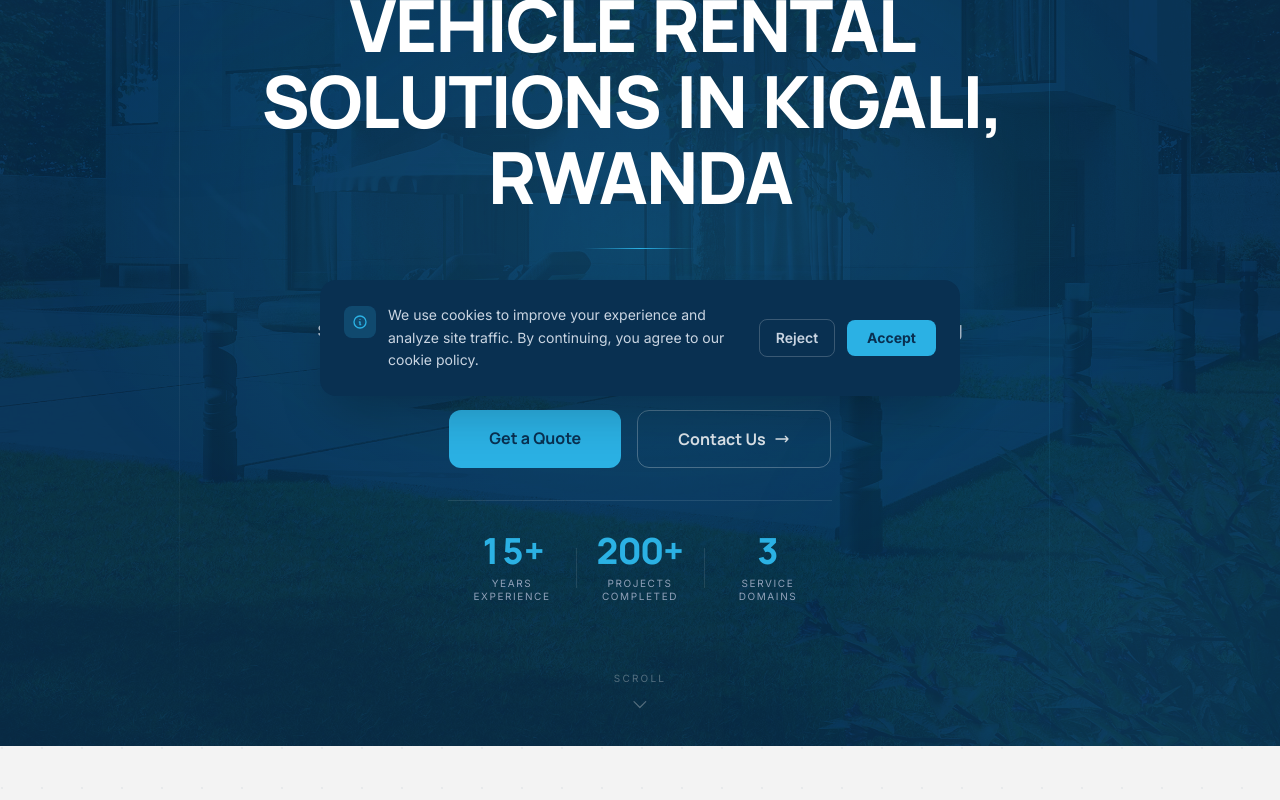
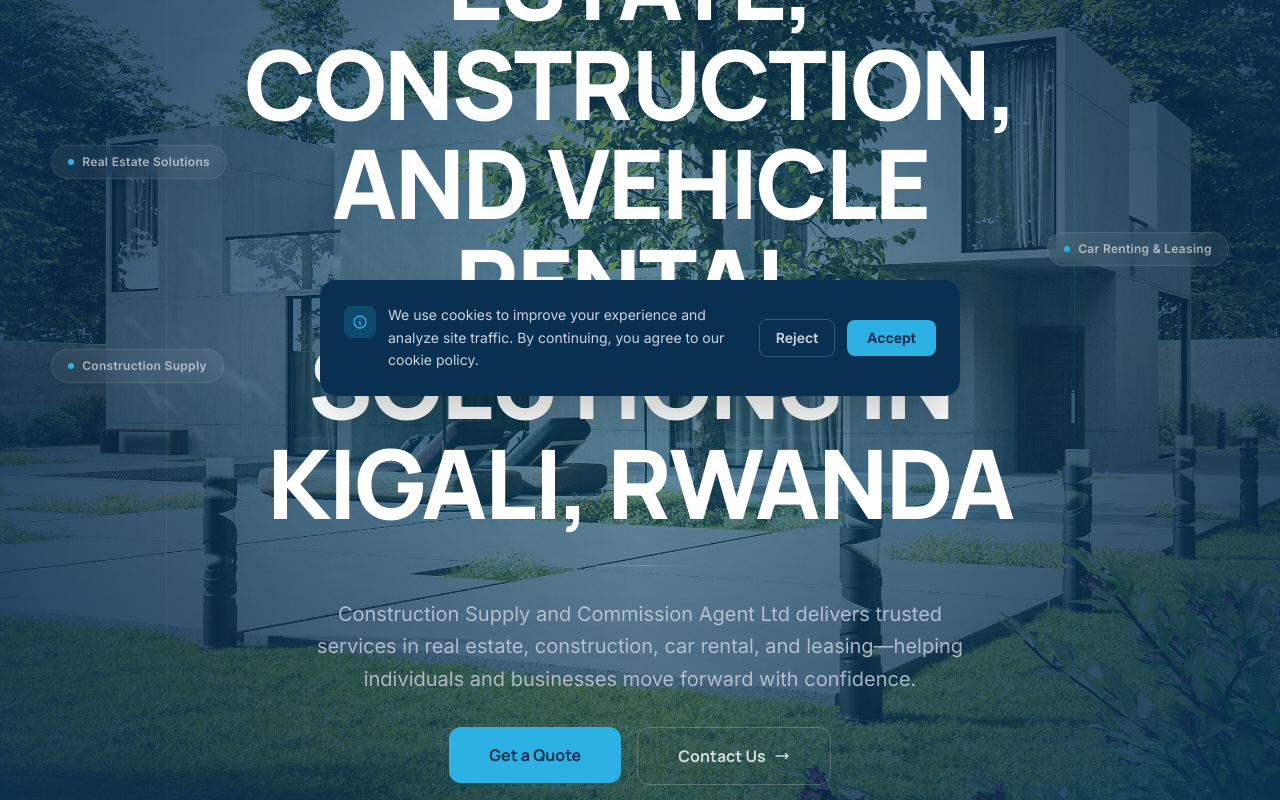
Before and after one commit to kabandapatrick2580/construction-agent, a Next.js app in the folder csca-website/: page /en in a window 1280 px wide. Shown: the part 380-1180 px from the top of the page. Built offline with nearby package versions, Linux system fonts and the light colour scheme.

Commit message:
bg opacity increased

```diff
--- a/csca-website/components/HeroSection.tsx
+++ b/csca-website/components/HeroSection.tsx
@@ -9,7 +9,7 @@ import Image from "next/image";
 function CountUp({
   end,
   suffix = "",
-  startDelay = 1400,
+  startDelay = 1500,
 }: {
   end: number;
   suffix?: string;
@@ -45,6 +45,7 @@ function CountUp({
 export default function HeroSection() {
   const t = useTranslations("hero");
   const tUi = useTranslations("ui");
+  const tSvc = useTranslations("services");
 
   const words = t("headline").split(" ");
 
@@ -54,18 +55,19 @@ export default function HeroSection() {
     { end: 3, suffix: "", label: tUi("serviceDomains") },
   ];
 
+  const chips = [
+    { label: tSvc("realEstate.title"), side: "left", top: "top-[36%]", delay: 1.7 },
+    { label: tSvc("construction.title"), side: "left", top: "top-[50%]", delay: 1.9 },
+    { label: tSvc("vehicle.title"), side: "right", top: "top-[42%]", delay: 2.1 },
+  ];
+
   return (
     <section
       id="hero"
       className="relative min-h-screen flex items-center justify-center bg-[#093051] overflow-hidden"
     >
-      {/* ── Background ───────────────────────────────────────────────────── */}
-
-      {/* Dot grid */}
-      <div className="absolute inset-0 architectural-grid opacity-20" />
-
-      {/* Hero image — full-width blended overlay */}
-      <div className="absolute inset-0 pointer-events-none mix-blend-overlay opacity-[0.18]">
+      {/* ── 1. Background image ──────────────────────────────────────────── */}
+      <div className="absolute inset-0">
         <Image
           src="/hero-image.jpg"
           alt=""
@@ -75,26 +77,58 @@ export default function HeroSection() {
         />
       </div>
 
-      {/* Floating accent orbs */}
-      <div className="animate-float-a pointer-events-none absolute -top-48 -left-48 w-[640px] h-[640px] rounded-full bg-[#2BB1E4] opacity-[0.07] blur-[130px]" />
-      <div className="animate-float-b pointer-events-none absolute -bottom-48 -right-48 w-[560px] h-[560px] rounded-full bg-[#2BB1E4] opacity-[0.07] blur-[110px]" />
-      <div className="animate-float-c pointer-events-none absolute top-1/3 left-1/2 -translate-x-1/2 w-[900px] h-[300px] rounded-full bg-[#2BB1E4] opacity-[0.05] blur-[150px]" />
+      {/* ── 2. Directional darkening overlays ────────────────────────────── */}
+      {/* Top + bottom vignette */}
+      <div className="absolute inset-0 bg-gradient-to-b from-[#093051]/80 via-[#093051]/45 to-[#093051]/90 pointer-events-none" />
+      {/* Left + right darkening */}
+      <div className="absolute inset-0 bg-gradient-to-r from-[#093051]/65 via-transparent to-[#093051]/65 pointer-events-none" />
+      {/* Centre accent glow */}
+      <div className="absolute inset-0 bg-[radial-gradient(ellipse_60%_48%_at_50%_52%,rgba(43,177,228,0.14)_0%,transparent_70%)] pointer-events-none" />
 
-      {/* Vertical accent lines */}
-      <div className="pointer-events-none absolute inset-y-0 left-[14%] w-px bg-gradient-to-b from-transparent via-white/8 to-transparent" />
-      <div className="pointer-events-none absolute inset-y-0 right-[18%] w-px bg-gradient-to-b from-transparent via-[#2BB1E4]/15 to-transparent" />
+      {/* ── 3. Dot grid ──────────────────────────────────────────────────── */}
+      <div className="absolute inset-0 architectural-grid opacity-[0.18] pointer-events-none" />
 
-      {/* Central radial glow */}
-      <div className="pointer-events-none absolute inset-0 bg-[radial-gradient(ellipse_65%_50%_at_50%_55%,rgba(43,177,228,0.13)_0%,transparent_70%)]" />
+      {/* ── 4. Floating orbs ─────────────────────────────────────────────── */}
+      <div className="animate-float-a pointer-events-none absolute -top-48 -left-48 w-[640px] h-[640px] rounded-full bg-[#2BB1E4] opacity-[0.06] blur-[130px]" />
+      <div className="animate-float-b pointer-events-none absolute -bottom-48 -right-48 w-[560px] h-[560px] rounded-full bg-[#2BB1E4] opacity-[0.06] blur-[110px]" />
+      <div className="animate-float-c pointer-events-none absolute top-1/3 left-1/2 -translate-x-1/2 w-[900px] h-[280px] rounded-full bg-[#2BB1E4] opacity-[0.04] blur-[150px]" />
+
+      {/* ── 5. Vertical hairlines ────────────────────────────────────────── */}
+      <div className="pointer-events-none absolute inset-y-0 left-[13%] w-px bg-gradient-to-b from-transparent via-white/[0.06] to-transparent" />
+      <div className="pointer-events-none absolute inset-y-0 right-[16%] w-px bg-gradient-to-b from-transparent via-[#2BB1E4]/[0.12] to-transparent" />
+
+      {/* ── 6. Corner bracket decorations ────────────────────────────────── */}
+      <div className="pointer-events-none absolute top-7 left-7 w-14 h-14 border-l border-t border-[#2BB1E4]/50" />
+      <div className="pointer-events-none absolute top-7 right-7 w-14 h-14 border-r border-t border-[#2BB1E4]/50" />
+      <div className="pointer-events-none absolute bottom-[72px] left-7 w-14 h-14 border-l border-b border-[#2BB1E4]/25" />
+      <div className="pointer-events-none absolute bottom-[72px] right-7 w-14 h-14 border-r border-b border-[#2BB1E4]/25" />
+
+      {/* ── 7. Floating service chips (xl only) ──────────────────────────── */}
+      {chips.map((chip) => (
+        <motion.div
+          key={chip.label}
+          initial={{ opacity: 0, x: chip.side === "left" ? -28 : 28 }}
+          animate={{ opacity: 1, x: 0 }}
+          transition={{ duration: 0.7, delay: chip.delay, ease: [0.22, 1, 0.36, 1] }}
+          className={`pointer-events-none absolute ${chip.top} ${
+            chip.side === "left" ? "left-[4%]" : "right-[4%]"
+          } hidden xl:flex items-center gap-2 bg-white/5 backdrop-blur-sm border border-white/10 rounded-full px-4 py-2`}
+        >
+          <span className="w-1.5 h-1.5 rounded-full bg-[#2BB1E4] shrink-0" />
+          <span className="text-white/60 text-xs font-semibold tracking-wide whitespace-nowrap">
+            {chip.label}
+          </span>
+        </motion.div>
+      ))}
 
       {/* ── Content ──────────────────────────────────────────────────────── */}
       <div className="relative z-10 w-full max-w-5xl mx-auto px-6 py-36 flex flex-col items-center text-center gap-8">
 
         {/* Badge */}
         <motion.div
-          initial={{ opacity: 0, y: -12 }}
-          animate={{ opacity: 1, y: 0 }}
-          transition={{ duration: 0.5, delay: 0.1 }}
+          initial={{ opacity: 0, y: -14, scale: 0.95 }}
+          animate={{ opacity: 1, y: 0, scale: 1 }}
+          transition={{ duration: 0.55, delay: 0.1 }}
           className="inline-flex items-center gap-2.5 bg-[#2BB1E4]/10 border border-[#2BB1E4]/30 rounded-full px-5 py-2 backdrop-blur-sm"
         >
           <span className="relative flex h-2 w-2 shrink-0">
@@ -107,16 +141,16 @@ export default function HeroSection() {
         </motion.div>
 
         {/* Headline — word-by-word blur reveal */}
-        <h1 className="text-5xl md:text-6xl xl:text-7xl font-headline font-extrabold tracking-tight leading-[1.06] text-white max-w-4xl">
+        <h1 className="text-5xl md:text-6xl xl:text-8xl font-headline font-extrabold tracking-tight leading-[1.04] text-white max-w-4xl [text-shadow:0_0_80px_rgba(43,177,228,0.18)]">
           {words.map((word, i) => (
             <motion.span
               key={i}
-              className="inline-block mr-[0.22em] last:mr-0"
-              initial={{ opacity: 0, y: 28, filter: "blur(10px)" }}
+              className="inline-block mr-[0.2em] last:mr-0"
+              initial={{ opacity: 0, y: 32, filter: "blur(12px)" }}
               animate={{ opacity: 1, y: 0, filter: "blur(0px)" }}
               transition={{
-                duration: 0.55,
-                delay: 0.25 + i * 0.045,
+                duration: 0.58,
+                delay: 0.22 + i * 0.044,
                 ease: [0.22, 1, 0.36, 1],
               }}
             >
@@ -129,74 +163,77 @@ export default function HeroSection() {
         <motion.div
           initial={{ scaleX: 0, opacity: 0 }}
           animate={{ scaleX: 1, opacity: 1 }}
-          transition={{ duration: 0.9, delay: 1.05, ease: "easeOut" }}
-          className="w-28 h-px bg-gradient-to-r from-transparent via-[#2BB1E4] to-transparent"
+          transition={{ duration: 1.0, delay: 1.05, ease: "easeOut" }}
+          className="w-32 h-px bg-gradient-to-r from-transparent via-[#2BB1E4] to-transparent"
         />
 
         {/* Subheadline */}
         <motion.p
-          initial={{ opacity: 0, y: 14 }}
+          initial={{ opacity: 0, y: 16 }}
           animate={{ opacity: 1, y: 0 }}
           transition={{ duration: 0.65, delay: 0.95 }}
-          className="text-lg md:text-xl text-slate-300/85 max-w-2xl leading-relaxed"
+          className="text-lg md:text-xl text-slate-300/80 max-w-2xl leading-relaxed"
         >
           {t("subheadline")}
         </motion.p>
 
         {/* CTAs */}
         <motion.div
-          initial={{ opacity: 0, y: 14 }}
+          initial={{ opacity: 0, y: 16 }}
           animate={{ opacity: 1, y: 0 }}
           transition={{ duration: 0.6, delay: 1.1 }}
           className="flex flex-wrap justify-center gap-4"
         >
-          {/* Primary — shimmer sweep on hover */}
-          <a
-            href="#contact"
-            className="group relative overflow-hidden bg-[#2BB1E4] text-[#093051] px-10 py-4 rounded-xl font-headline font-bold text-base transition-all duration-300 active:scale-95 hover:shadow-[0_0_48px_rgba(43,177,228,0.5)] hover:bg-[#48c4f0]"
-          >
-            <span className="absolute inset-0 -translate-x-full group-hover:translate-x-full transition-transform duration-600 bg-gradient-to-r from-transparent via-white/30 to-transparent skew-x-[-12deg]" />
-            <span className="relative">{t("cta_primary")}</span>
-          </a>
+          {/* Primary — shimmer + pulsing ring */}
+          <div className="relative">
+            {/* Pulsing ring */}
+            <motion.div
+              animate={{ scale: [1, 1.18, 1], opacity: [0.45, 0, 0.45] }}
+              transition={{ duration: 2.8, repeat: Infinity, ease: "easeInOut" }}
+              className="absolute inset-0 rounded-xl border border-[#2BB1E4]/70 pointer-events-none"
+            />
+            <a
+              href="#contact"
+              className="group relative overflow-hidden bg-[#2BB1E4] text-[#093051] px-10 py-4 rounded-xl font-headline font-bold text-base transition-all duration-300 active:scale-95 hover:shadow-[0_0_56px_rgba(43,177,228,0.55)] hover:bg-[#48c4f0] flex items-center gap-2"
+            >
+              <span className="absolute inset-0 -translate-x-full group-hover:translate-x-full transition-transform duration-500 bg-gradient-to-r from-transparent via-white/30 to-transparent skew-x-[-12deg]" />
+              <span className="relative">{t("cta_primary")}</span>
+            </a>
+          </div>
 
           {/* Secondary */}
           <a
             href="#about"
-            className="group border border-white/25 text-white/85 px-10 py-4 rounded-xl font-headline font-bold text-base hover:border-[#2BB1E4]/50 hover:bg-[#2BB1E4]/10 hover:text-white transition-all duration-300 flex items-center gap-2"
+            className="group border border-white/22 text-white/80 px-10 py-4 rounded-xl font-headline font-bold text-base hover:border-[#2BB1E4]/55 hover:bg-[#2BB1E4]/10 hover:text-white transition-all duration-300 flex items-center gap-2"
           >
             {t("cta_secondary")}
             <svg
-              className="w-4 h-4 group-hover:translate-x-1 transition-transform duration-200"
+              className="w-4 h-4 group-hover:translate-x-1.5 transition-transform duration-200"
               fill="none"
               stroke="currentColor"
               viewBox="0 0 24 24"
             >
-              <path
-                strokeLinecap="round"
-                strokeLinejoin="round"
-                strokeWidth={2}
-                d="M17 8l4 4m0 0l-4 4m4-4H3"
-              />
+              <path strokeLinecap="round" strokeLinejoin="round" strokeWidth={2} d="M17 8l4 4m0 0l-4 4m4-4H3" />
             </svg>
           </a>
         </motion.div>
 
         {/* Stats */}
         <motion.div
-          initial={{ opacity: 0, y: 14 }}
+          initial={{ opacity: 0, y: 16 }}
           animate={{ opacity: 1, y: 0 }}
           transition={{ duration: 0.6, delay: 1.3 }}
           className="flex flex-wrap justify-center w-full max-w-sm pt-8 border-t border-white/10"
         >
           {stats.map((stat, i) => (
-            <div key={stat.label} className="flex-1 text-center px-4 relative min-w-[80px]">
+            <div key={stat.label} className="flex-1 text-center px-5 relative min-w-[80px]">
               {i > 0 && (
-                <div className="absolute left-0 top-1/2 -translate-y-1/2 h-10 w-px bg-white/10" />
+                <div className="absolute left-0 top-1/2 -translate-y-1/2 h-10 w-px bg-white/12" />
               )}
-              <div className="text-4xl font-headline font-black text-[#2BB1E4] tabular-nums leading-none">
-                <CountUp end={stat.end} suffix={stat.suffix} startDelay={1400 + i * 120} />
+              <div className="text-4xl md:text-5xl font-headline font-black text-[#2BB1E4] tabular-nums leading-none">
+                <CountUp end={stat.end} suffix={stat.suffix} startDelay={1500 + i * 130} />
               </div>
-              <div className="text-[10px] text-slate-400 uppercase tracking-[0.16em] mt-2 leading-tight">
+              <div className="text-[10px] text-slate-400/90 uppercase tracking-[0.18em] mt-2 leading-snug">
                 {stat.label}
               </div>
             </div>
@@ -208,14 +245,14 @@ export default function HeroSection() {
       <motion.div
         initial={{ opacity: 0 }}
         animate={{ opacity: 1 }}
-        transition={{ delay: 2.0, duration: 0.7 }}
+        transition={{ delay: 2.1, duration: 0.7 }}
         className="absolute bottom-8 left-1/2 -translate-x-1/2 z-20 flex flex-col items-center gap-1"
       >
         <span className="text-white/30 text-[10px] uppercase tracking-[0.22em] mb-1">
           {tUi("scroll")}
         </span>
         <motion.div
-          animate={{ y: [0, 7, 0] }}
+          animate={{ y: [0, 8, 0] }}
           transition={{ duration: 1.6, repeat: Infinity, ease: "easeInOut" }}
         >
           <svg
@@ -224,12 +261,7 @@ export default function HeroSection() {
             stroke="currentColor"
             viewBox="0 0 24 24"
           >
-            <path
-              strokeLinecap="round"
-              strokeLinejoin="round"
-              strokeWidth={1.5}
-              d="M19 9l-7 7-7-7"
-            />
+            <path strokeLinecap="round" strokeLinejoin="round" strokeWidth={1.5} d="M19 9l-7 7-7-7" />
           </svg>
         </motion.div>
       </motion.div>
--- a/csca-website/messages/rw.json
+++ b/csca-website/messages/rw.json
@@ -174,7 +174,7 @@
     "bookVehicle": "Saba Imodoka",
     "shortTermRental": "Gukodesha Igihe Gigufi",
     "longTermLeasing": "Amasezerano y'Igihe Kirekire",
-    "corporateFleet": "Ingasi y'Imodoka z'Ibigo",
+    "corporateFleet": "Gukodesha imodoka z'ibigo",
     "marketAnalysis": "Isesengura ry'Isoko",
     "marketAnalysisDesc": "Makuru ashingiye ku mibare ku gaciro k'imitungo.",
     "legalCompliance": "Kubahiriza Amategeko",
```
